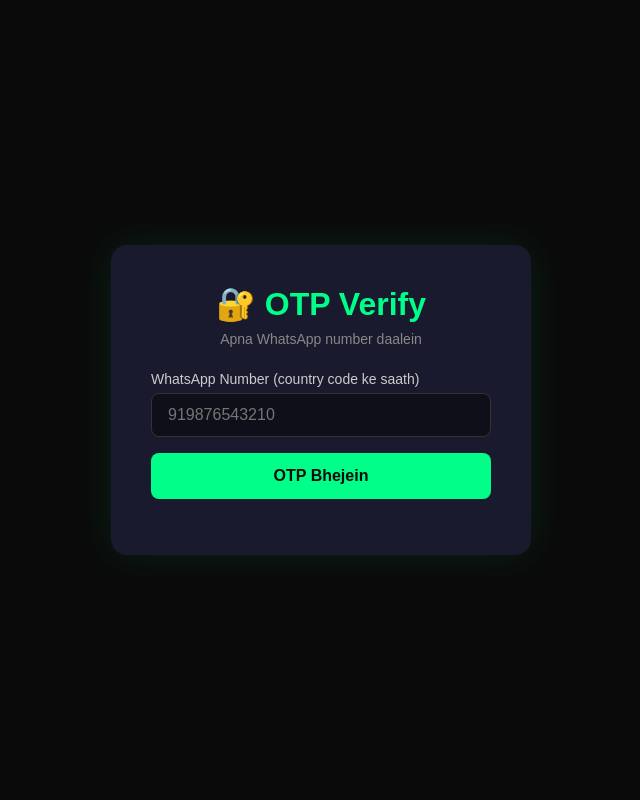
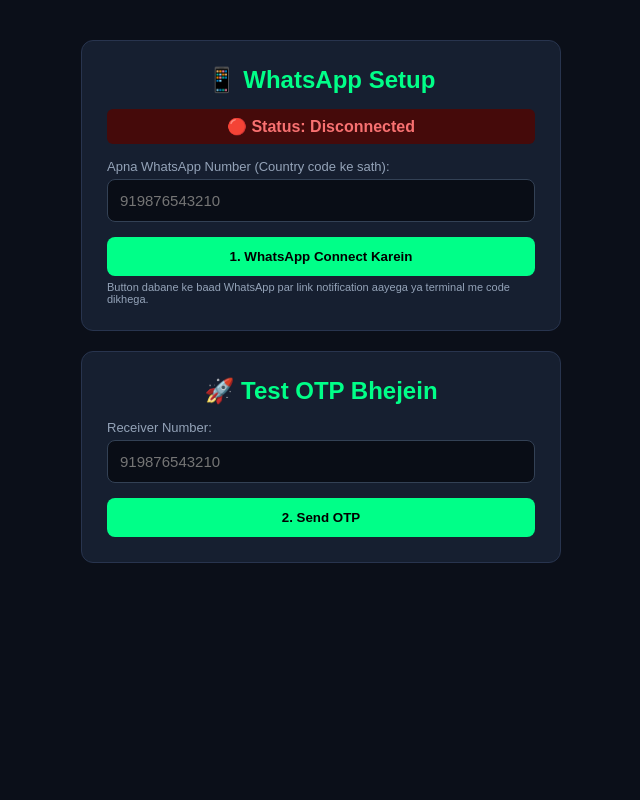
Before and after one commit to abhayratap123-wq/wpotpz, a FastAPI app: page / in a window 1280 px wide. Shown: the whole page, without its empty margins (319-959 px from the left). Run offline with FastAPI, Linux system fonts and the light colour scheme.

Commit message:
Update index.html

```diff
--- a/app/templates/index.html
+++ b/app/templates/index.html
@@ -3,151 +3,92 @@
 <head>
     <meta charset="UTF-8">
     <meta name="viewport" content="width=device-width, initial-scale=1.0">
-    <title>WhatsApp OTP Verification</title>
+    <title>WhatsApp OTP Dashboard</title>
     <style>
         * { margin: 0; padding: 0; box-sizing: border-box; }
-        body {
-            font-family: Arial, sans-serif;
-            background: #0a0a0a;
-            color: #fff;
-            display: flex;
-            justify-content: center;
-            align-items: center;
-            min-height: 100vh;
-        }
-        .container {
-            background: #1a1a2e;
-            padding: 40px;
-            border-radius: 16px;
-            width: 100%;
-            max-width: 420px;
-            box-shadow: 0 0 40px rgba(0,255,136,0.1);
-        }
-        h1 { text-align: center; color: #00ff88; margin-bottom: 8px; }
-        p.sub { text-align: center; color: #888; margin-bottom: 24px; font-size: 14px; }
-        label { display: block; margin-bottom: 6px; color: #ccc; font-size: 14px; }
-        input {
-            width: 100%;
-            padding: 12px 16px;
-            border: 1px solid #333;
-            border-radius: 8px;
-            background: #0f0f1a;
-            color: #fff;
-            font-size: 16px;
-            margin-bottom: 16px;
-            outline: none;
-        }
-        input:focus { border-color: #00ff88; }
-        button {
-            width: 100%;
-            padding: 14px;
-            background: #00ff88;
-            color: #0a0a0a;
-            border: none;
-            border-radius: 8px;
-            font-size: 16px;
-            font-weight: bold;
-            cursor: pointer;
-        }
-        button:hover { background: #00cc6a; }
-        button:disabled { opacity: 0.6; cursor: default; }
-        .msg { text-align: center; margin-top: 16px; font-size: 14px; }
-        .success { color: #00ff88; }
-        .error { color: #ff4444; }
-        .hidden { display: none; }
+        body { font-family: sans-serif; background: #0b0f19; color: #fff; padding: 20px; }
+        .card { background: #161f30; padding: 25px; border-radius: 12px; max-width: 480px; margin: 20px auto; border: 1px solid #28344e; }
+        h2 { color: #00ff88; margin-bottom: 15px; text-align: center; }
+        label { font-size: 13px; color: #94a3b8; display: block; margin-top: 10px; }
+        input { width: 100%; padding: 12px; margin-top: 5px; background: #090d16; border: 1px solid #334155; border-radius: 8px; color: #fff; font-size: 15px; }
+        button { width: 100%; padding: 12px; margin-top: 15px; background: #00ff88; color: #000; font-weight: bold; border: none; border-radius: 8px; cursor: pointer; }
+        .box { padding: 12px; background: #090d16; border-radius: 6px; margin-top: 15px; font-size: 13px; word-break: break-all; }
+        .status { text-align: center; padding: 8px; border-radius: 6px; margin-bottom: 15px; font-weight: bold; }
+        .online { background: #064e3b; color: #34d399; }
+        .offline { background: #450a0a; color: #f87171; }
     </style>
 </head>
 <body>
-    <div class="container">
-        <h1>🔐 OTP Verify</h1>
-        <p class="sub">Apna WhatsApp number daalein</p>
 
-        <form id="sendForm">
-            <label>WhatsApp Number (country code ke saath)</label>
-            <input type="tel" name="phone" placeholder="919876543210" required>
-            <button type="submit">OTP Bhejein</button>
-        </form>
+    <div class="card">
+        <h2>📱 WhatsApp Setup</h2>
+        <div id="statusBox" class="status offline">🔴 Status: Disconnected</div>
 
-        <form id="verifyForm" class="hidden">
-            <input type="hidden" name="phone" id="hiddenPhone">
-            <label>OTP Daalein</label>
-            <input type="text" name="otp" placeholder="123456" maxlength="6" required>
-            <button type="submit">Verify Karein</button>
-        </form>
+        <label>Apna WhatsApp Number (Country code ke sath):</label>
+        <input type="text" id="botPhone" placeholder="919876543210">
+        <button onclick="connectBot()">1. WhatsApp Connect Karein</button>
+        <p style="font-size: 11px; color: #94a3b8; margin-top: 5px;">
+            Button dabane ke baad WhatsApp par link notification aayega ya terminal me code dikhega.
+        </p>
+    </div>
 
-        <div class="msg" id="msg"></div>
+    <div class="card">
+        <h2>🚀 Test OTP Bhejein</h2>
+        <label>Receiver Number:</label>
+        <input type="text" id="targetPhone" placeholder="919876543210">
+        <button onclick="sendOTP()">2. Send OTP</button>
+
+        <div id="apiBox" class="box" style="display:none;">
+            <b>Aapka OTP API Endpoint:</b><br>
+            <code id="apiUrl"></code>
+        </div>
     </div>
 
     <script>
-        const sendForm = document.getElementById('sendForm');
-        const verifyForm = document.getElementById('verifyForm');
-        const hiddenPhone = document.getElementById('hiddenPhone');
-        const msg = document.getElementById('msg');
+        async function checkStatus() {
+            try {
+                const res = await fetch('/api/status');
+                const data = await res.json();
+                const box = document.getElementById('statusBox');
+                if (data.connected) {
+                    box.className = "status online";
+                    box.innerText = "🟢 Status: WhatsApp Connected!";
+                } else {
+                    box.className = "status offline";
+                    box.innerText = "🔴 Status: Disconnected";
+                }
+            } catch(e){}
+        }
+        setInterval(checkStatus, 4000);
 
-        function showMessage(text, isError) {
-            msg.textContent = text;
-            msg.className = 'msg ' + (isError ? 'error' : 'success');
+        async function connectBot() {
+            const phone = document.getElementById('botPhone').value;
+            if(!phone) return alert('Number daalo!');
+            alert('Connecting start ho rahi hai... Terminal check karein!');
+            await fetch('/api/connect', {
+                method: 'POST',
+                headers: {'Content-Type': 'application/json'},
+                body: JSON.stringify({phone})
+            });
         }
 
-        function setBusy(form, busy) {
-            form.querySelector('button').disabled = busy;
-        }
-
-        sendForm.addEventListener('submit', async (e) => {
-            e.preventDefault();
-            const phone = sendForm.phone.value.trim();
-            setBusy(sendForm, true);
-            showMessage('Sending OTP...', false);
-
-            try {
+        async function sendOTP() {
+            const phone = document.getElementById('targetPhone').value;
+            if(!phone) return alert('Receiver number daalo!');
             const res = await fetch('/api/send-otp', {
                 method: 'POST',
-                    headers: { 'Content-Type': 'application/json' },
-                    body: JSON.stringify({ phone })
+                headers: {'Content-Type': 'application/json'},
+                body: JSON.stringify({phone})
             });
             const data = await res.json();
-
-                if (data.success) {
-                    hiddenPhone.value = phone;
-                    sendForm.classList.add('hidden');
-                    verifyForm.classList.remove('hidden');
-                    showMessage(data.message || 'OTP sent!', false);
+            if(data.success) {
+                alert('OTP Bhej diya gaya!');
+                document.getElementById('apiBox').style.display = "block";
+                document.getElementById('apiUrl').innerText = window.location.origin + "/api/send-otp";
             } else {
-                    showMessage(data.error || 'Failed to send OTP', true);
+                alert('Error: ' + data.error);
             }
-            } catch (err) {
-                showMessage('Network error, try again', true);
-            } finally {
-                setBusy(sendForm, false);
         }
-        });
-
-        verifyForm.addEventListener('submit', async (e) => {
-            e.preventDefault();
-            const phone = hiddenPhone.value;
-            const otp = verifyForm.otp.value.trim();
-            setBusy(verifyForm, true);
-
-            try {
-                const res = await fetch('/api/verify-otp', {
-                    method: 'POST',
-                    headers: { 'Content-Type': 'application/json' },
-                    body: JSON.stringify({ phone, otp })
-                });
-                const data = await res.json();
-
-                if (data.success) {
-                    showMessage('✅ Verified successfully!', false);
-                    verifyForm.classList.add('hidden');
-                } else {
-                    showMessage('Invalid or expired OTP, try again', true);
-                }
-            } catch (err) {
-                showMessage('Network error, try again', true);
-            } finally {
-                setBusy(verifyForm, false);
-            }
-        });
     </script>
 </body>
 </html>
```
Lines whose indentation alone changed are shown as unchanged.
